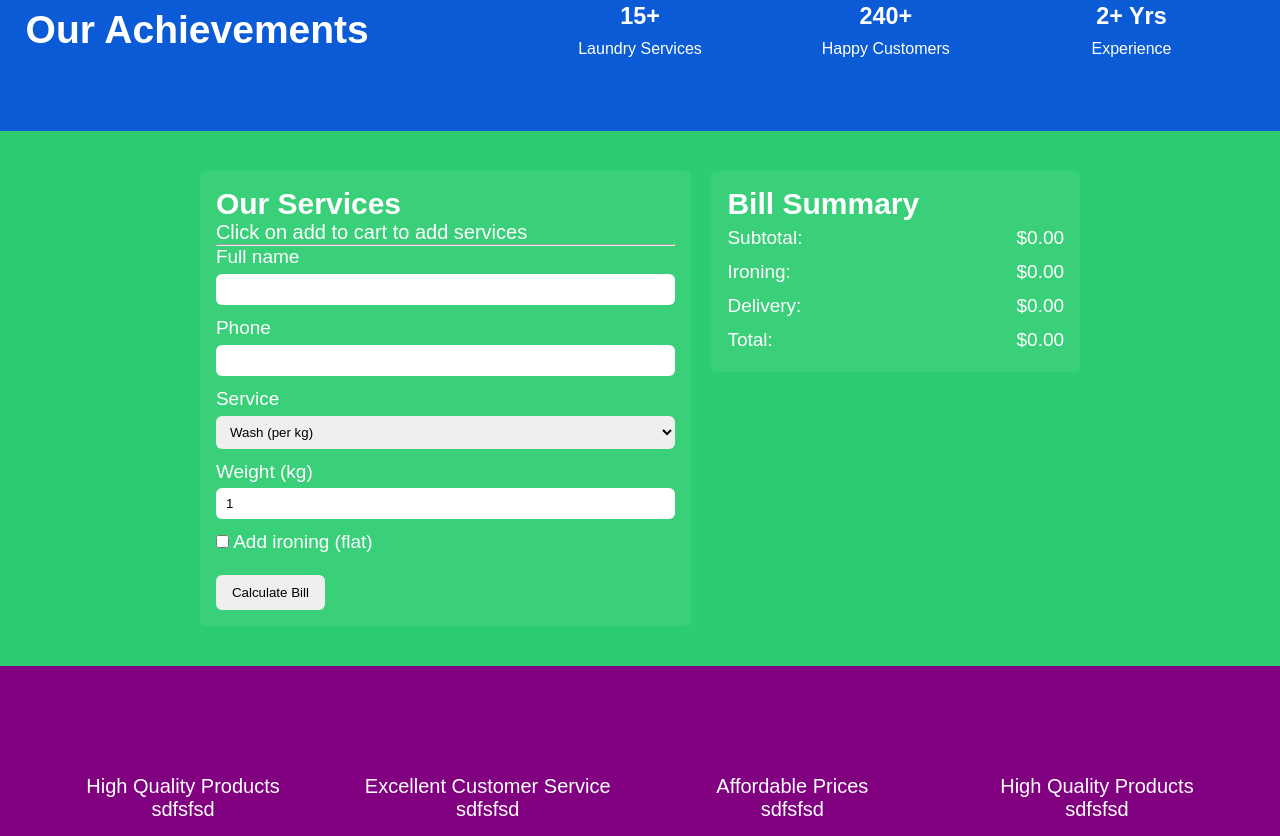
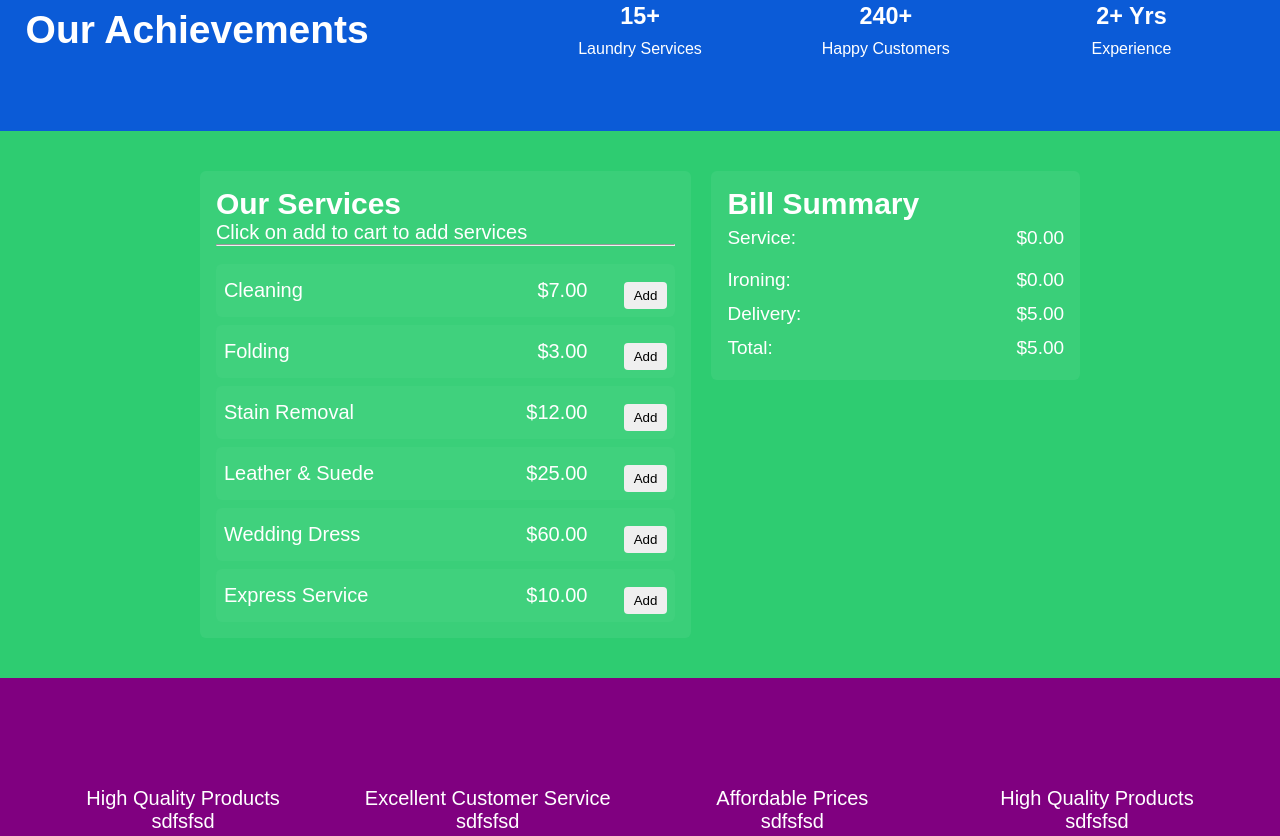
Before and after one commit to TejasNambiar/TuteDudes, a plain HTML site: page front-end/assignment-4/index.html in a window 1280 px wide. Shown: the part 729-1565 px from the top of the page. Drawn offline with Linux system fonts and the light colour scheme.

Commit message:
added logic to add to cart

```diff
--- a/front-end/assignment-4/resources/css/styles.css
+++ b/front-end/assignment-4/resources/css/styles.css
@@ -174,6 +174,30 @@ html{
     font-size:0.95rem;
 }
 
+/* Extras list styles */
+.extras-list{
+    margin-top:18px;
+    display:flex;
+    flex-direction:column;
+    gap:8px;
+}
+.extras-item{
+    display:flex;
+    align-items:center;
+    justify-content:space-between;
+    background: rgba(255,255,255,0.03);
+    padding:8px;
+    border-radius:6px;
+}
+.extras-item .extras-left{flex:1}
+.extras-item .extras-price{width:80px;text-align:right}
+.extras-item .extras-action{width:80px;text-align:right}
+.extras-item button{padding:6px 10px;border-radius:4px;border:none;cursor:pointer}
+
+.bill-items{margin-top:8px;margin-bottom:8px}
+.bill-item{display:flex;justify-content:space-between;align-items:center;padding:6px 0}
+.bill-item button.remove{background:transparent;border:none;color:#fff;font-size:1.1rem;cursor:pointer}
+
 /* Footer points */
 .footer-point{
     width: 23.8%;
--- a/front-end/assignment-4/resources/js/app.js
+++ b/front-end/assignment-4/resources/js/app.js
@@ -1,73 +1,148 @@
+// simple partial loader
 async function loadPartials() {
-  const includes = document.querySelectorAll("[data-include]");
-  for (const el of includes) {
+  const nodes = document.querySelectorAll("[data-include]");
+  await Promise.all(
+    Array.from(nodes).map(async (el) => {
       const url = el.getAttribute("data-include");
       try {
-      const res = await fetch(url);
-      if (!res.ok) {
-        el.innerHTML = "";
-        continue;
-      }
-      const html = await res.text();
-      el.innerHTML = html;
+        const r = await fetch(url);
+        el.innerHTML = r.ok ? await r.text() : "";
       } catch (e) {
         el.innerHTML = "";
       }
+    })
+  );
+}
+
+const format = (v) => "$" + Number(v).toFixed(2);
+
+function createApp() {
+  const state = {
+    services: [
+      { id: "cleaning", name: "Cleaning", price: 7 },
+      { id: "folding", name: "Folding", price: 3 },
+      { id: "stain", name: "Stain Removal", price: 12 },
+      { id: "leather", name: "Leather & Suede", price: 25 },
+      { id: "wedding", name: "Wedding Dress", price: 60 },
+      { id: "express", name: "Express Service", price: 10 },
+    ],
+    cart: [],
+  };
+
+  function $(sel) {
+    return document.querySelector(sel);
+  }
+
+  function renderExtras() {
+    const list = $("#extras-list");
+    if (!list) return;
+    list.innerHTML = state.services
+      .map(
+        (service) =>
+          `<div class="extras-item"><div class="extras-left"><strong>${
+            service.name
+          }</strong></div><div class="extras-price">${format(
+            service.price
+          )}</div><div class="extras-action"><button data-add-id="${
+            service.id
+          }">Add</button></div></div>`
+      )
+      .join("");
+  }
+
+  function renderBillItems() {
+    const container = $("#bill-items");
+    if (!container) return;
+    container.innerHTML = state.cart
+      .map(
+        (item, i) =>
+          `<div class="bill-item"><span>${item.name}</span><span>${format(
+            item.price
+          )}</span><button data-remove-idx="${i}" class="remove">×</button></div>`
+      )
+      .join("");
+    renderTotals();
+  }
+
+  function renderTotals() {
+    const weight = parseFloat($("#weight")?.value || "0") || 0;
+    const service = $("#service-type")?.value || "wash";
+    const iron = !!$("#iron")?.checked;
+    const rates = { wash: 5, dryclean: 8 };
+    const serviceCharge = weight * (rates[service] || rates.wash);
+    const extrasTotal = state.cart.reduce((s, x) => s + x.price, 0);
+    const ironCost = iron ? 5 : 0;
+    const delivery = serviceCharge + extrasTotal < 20 ? 5 : 0;
+    const total = serviceCharge + extrasTotal + ironCost + delivery;
+    $("#service-charge") &&
+      ($("#service-charge").textContent = format(serviceCharge));
+    $("#iron-cost") && ($("#iron-cost").textContent = format(ironCost));
+    $("#delivery") && ($("#delivery").textContent = format(delivery));
+    $("#total") && ($("#total").textContent = format(total));
+  }
+
+  function addToCartById(id) {
+    const service = state.services.find((e) => e.id === id);
+    if (!service) return;
+    state.cart.push(service);
+    renderBillItems();
+  }
+
+  function removeFromCart(index) {
+    if (index >= 0 && index < state.cart.length) {
+      state.cart.splice(index, 1);
+      renderBillItems();
     }
   }
 
-function format(v) {
-  return "$" + Number(v).toFixed(2);
+  function attachHandlers() {
+    // delegate add / remove buttons
+    document.addEventListener("click", (e) => {
+      const add = e.target.closest && e.target.closest("button[data-add-id]");
+      if (add) {
+        addToCartById(add.getAttribute("data-add-id"));
+      }
+      const rem =
+        e.target.closest && e.target.closest("button[data-remove-idx]");
+      if (rem) {
+        removeFromCart(Number(rem.getAttribute("data-remove-idx")));
+      }
+    });
+
+    const calc = $("#calculate");
+    calc &&
+      calc.addEventListener("click", () => {
+        const name = $("#customer-name")?.value?.trim();
+        if (!name) {
+          alert("Please enter your full name");
+          $("#customer-name")?.focus();
+          return;
+        }
+        const weight = parseFloat($("#weight")?.value || "0") || 0;
+        if (weight <= 0) {
+          alert("Please enter a valid weight");
+          $("#weight")?.focus();
+          return;
+        }
+        renderTotals();
+      });
+
+    $("#subscribe") &&
+      $("#subscribe").addEventListener("click", () =>
+        alert("Thanks for subscribing!")
+      );
   }
 
-function initApp() {
-  const calcBtn = document.getElementById("calculate");
-  const nameInput = document.getElementById("customer-name");
-  const weightInput = document.getElementById("weight");
-  const serviceSelect = document.getElementById("service-type");
-  const ironCheckbox = document.getElementById("iron");
-
-  calcBtn &&
-    calcBtn.addEventListener("click", function () {
-      const name = nameInput.value.trim();
-      if (!name) {
-        alert("Please enter your full name");
-        nameInput.focus();
-        return;
-      }
-      const weight = parseFloat(weightInput.value) || 0;
-      if (weight <= 0) {
-        alert("Please enter a valid weight");
-        weightInput.focus();
-        return;
-      }
-      const service = serviceSelect.value;
-      const rates = { wash: 5.0, dryclean: 8.0 };
-      const ironingFlat = 5.0;
-      const subtotal = weight * (rates[service] || rates.wash);
-      const ironCost = ironCheckbox && ironCheckbox.checked ? ironingFlat : 0;
-      const delivery = subtotal < 20 ? 5.0 : 0.0;
-      const total = subtotal + ironCost + delivery;
-
-      const subtotalEl = document.getElementById("subtotal");
-      const ironEl = document.getElementById("iron-cost");
-      const deliveryEl = document.getElementById("delivery");
-      const totalEl = document.getElementById("total");
-
-      subtotalEl && (subtotalEl.textContent = format(subtotal));
-      ironEl && (ironEl.textContent = format(ironCost));
-      deliveryEl && (deliveryEl.textContent = format(delivery));
-      totalEl && (totalEl.textContent = format(total));
-    });
-
-  const subscribeBtn = document.getElementById("subscribe");
-  subscribeBtn &&
-    subscribeBtn.addEventListener("click", function () {
-      alert("Thanks for subscribing!");
-    });
+  return {
+    init: () => {
+      renderExtras();
+      renderBillItems();
+      attachHandlers();
+    },
+  };
 }
 
-document.addEventListener("DOMContentLoaded", async function () {
+document.addEventListener("DOMContentLoaded", async () => {
   await loadPartials();
-  initApp();
+  createApp().init();
 });
--- a/front-end/assignment-4/resources/partials/order-form.html
+++ b/front-end/assignment-4/resources/partials/order-form.html
@@ -6,42 +6,19 @@
     </section>
     <hr />
     <section class="form-content">
-      <form id="order-form">
-        <label>
-          Full name
-          <input type="text" id="customer-name" required />
-        </label>
-        <label>
-          Phone
-          <input type="tel" id="customer-phone" />
-        </label>
-        <label>
-          Service
-          <select id="service-type">
-            <option value="wash">Wash (per kg)</option>
-            <option value="dryclean">Dryclean (per kg)</option>
-          </select>
-        </label>
-        <label>
-          Weight (kg)
-          <input
-            type="number"
-            id="weight"
-            min="0"
-            step="0.1"
-            value="1"
-            required
-          />
-        </label>
-        <label> <input type="checkbox" id="iron" /> Add ironing (flat) </label>
-        <button type="button" id="calculate">Calculate Bill</button>
-      </form>
+      <!-- Service items list -->
+      <div class="extras-list" id="extras-list">
+        <!-- items will be rendered here by JS -->
+      </div>
     </section>
   </section>
   <section class="bill-summary">
     <h2>Bill Summary</h2>
-    <div class="bill-row">
-      <span>Subtotal:</span> <span id="subtotal">$0.00</span>
+    <div id="service-line" class="bill-row">
+      <span>Service:</span> <span id="service-charge">$0.00</span>
+    </div>
+    <div class="bill-items" id="bill-items">
+      <!-- added items will appear here -->
     </div>
     <div class="bill-row">
       <span>Ironing:</span> <span id="iron-cost">$0.00</span>
```
Lines whose indentation alone changed are shown as unchanged.
